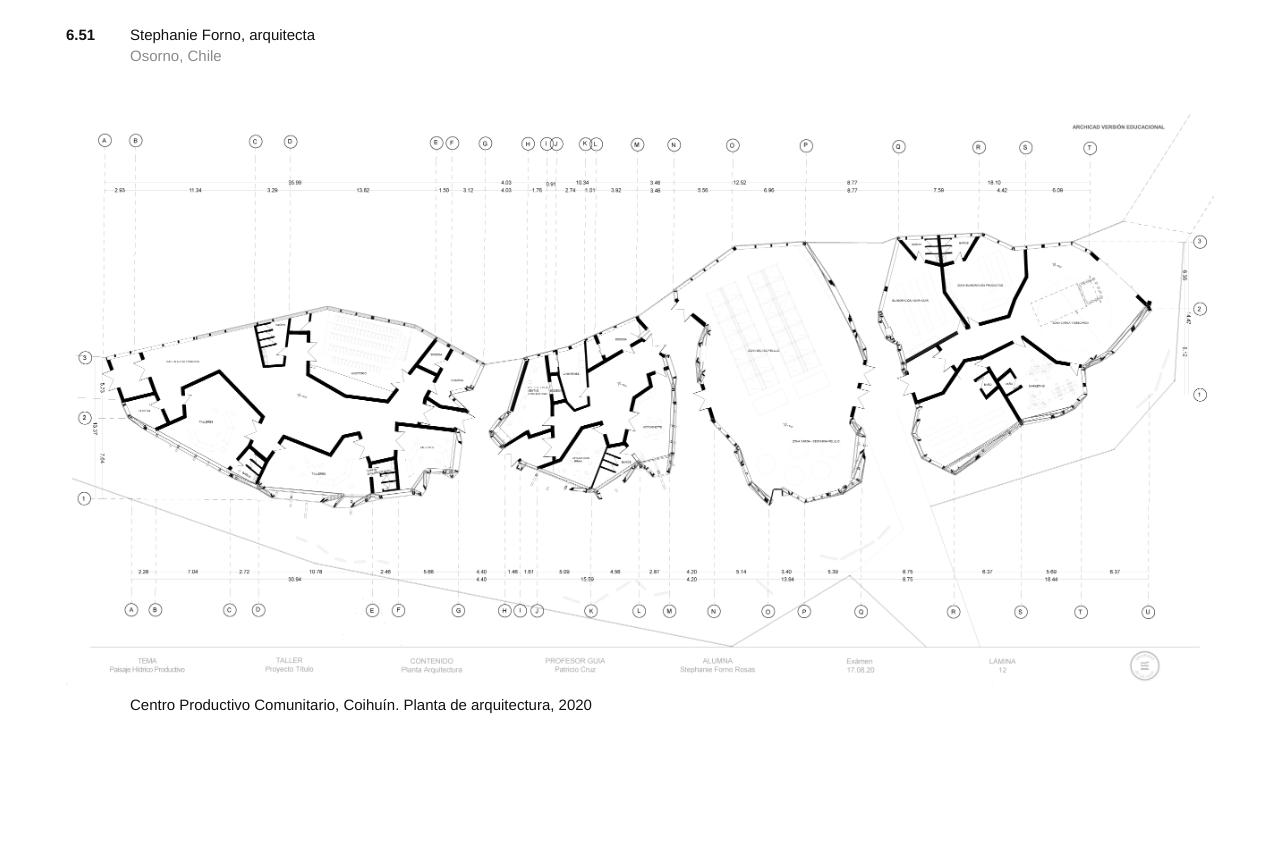
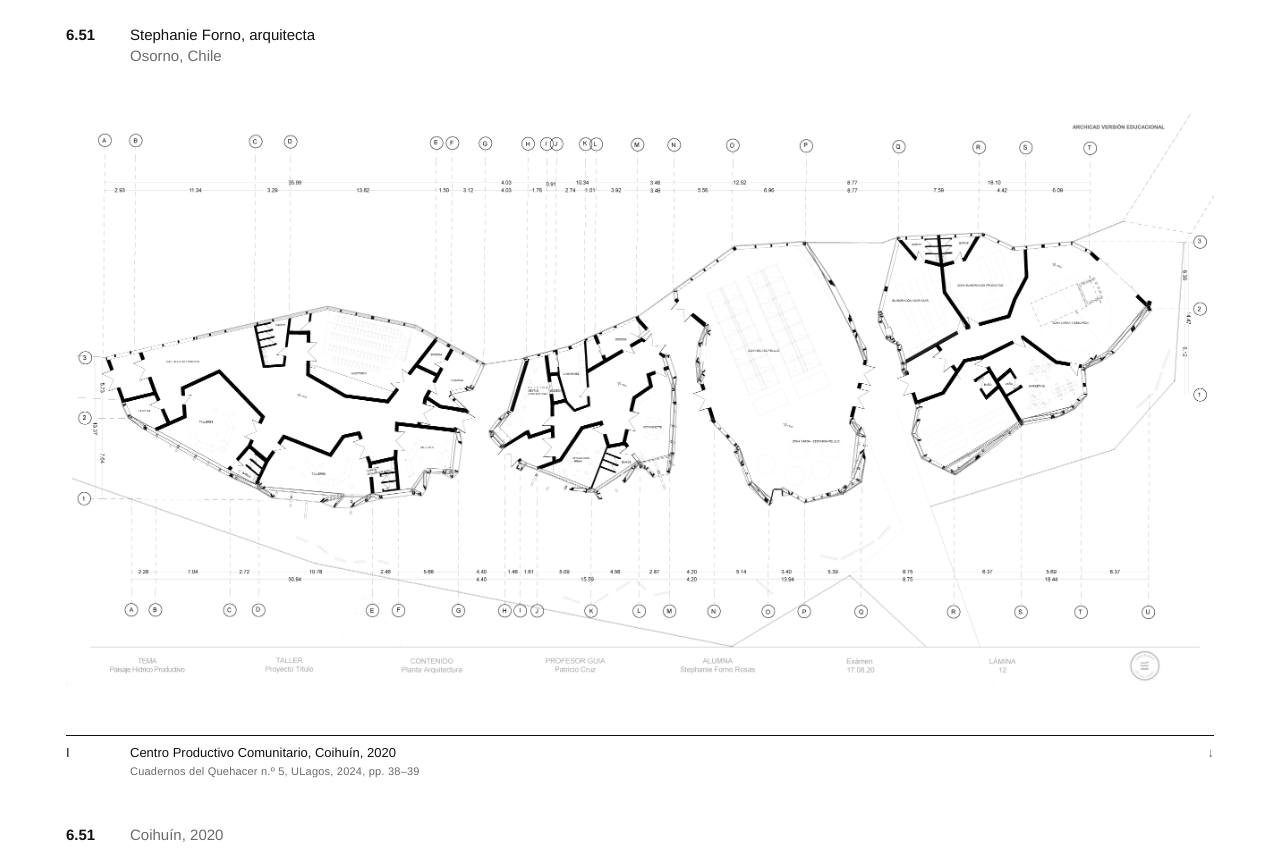
Before and after one commit to stephaniefornorosas-jpg/stephaniefornorosas-jpg.github.io, a plain HTML site: page index.html in a window 1280 px wide. Shown: the top 848 px of the page. Before the commit the page ends 800 px from the top, so only its background shows below. Drawn offline with Linux system fonts and the light colour scheme.

Commit message:
Fase 1: láminas I (silencio, con cita) y III (maqueta)

```diff
--- a/index.html
+++ b/index.html
@@ -2,36 +2,69 @@
 <html lang="es">
 <head>
 <meta charset="utf-8">
-<meta name="viewport" content="width=device-width, initial-scale=1">
+<meta name="viewport" content="width=device-width, initial-scale=1, viewport-fit=cover">
 <title>6.51 · Stephanie Forno, arquitecta</title>
 <meta name="description" content="6.51 · Stephanie Forno, arquitecta. Osorno, Chile.">
 <meta name="author" content="Stephanie Forno">
 <meta property="og:title" content="6.51 · Stephanie Forno, arquitecta">
-<meta property="og:image" content="planta.jpg">
+<meta property="og:image" content="https://stephaniefornorosas-jpg.github.io/planta.jpg">
 <style>
+  /* Recorrido de láminas: cada paso ocupa una pantalla. Hoy, solo grises. */
+  :root{ --ink:#111; --dim:#6b6b6b; --paper:#fff; --rule:#e4e4e4;
+         --font:"Helvetica Neue", Helvetica, Arial, sans-serif; }
   *{box-sizing:border-box}
-  html,body{margin:0; background:#fff; color:#111}
-  body{font-family:"Helvetica Neue", Helvetica, Arial, sans-serif; font-size:15px; line-height:1.4; -webkit-font-smoothing:antialiased}
-  .wrap{max-width:1180px; margin:0 auto; padding:1.5rem max(16px, env(safe-area-inset-right)) 3rem max(16px, env(safe-area-inset-left))}
-  header{display:grid; grid-template-columns:3rem 1fr; gap:1rem; margin-bottom:3rem}
+  html{scroll-snap-type:y proximity}
+  html,body{margin:0; background:var(--paper); color:var(--ink)}
+  body{font-family:var(--font); font-size:15px; line-height:1.4; -webkit-font-smoothing:antialiased}
+  a{color:inherit; text-decoration:none}
+  a:hover{text-decoration:underline; text-underline-offset:3px}
+
+  .lamina{min-height:100svh; scroll-snap-align:start; display:grid; grid-template-rows:auto 1fr auto;
+          padding:1.5rem max(16px, env(safe-area-inset-right)) 1.25rem max(16px, env(safe-area-inset-left));
+          max-width:1180px; margin:0 auto}
+  header{display:grid; grid-template-columns:3rem 1fr; gap:1rem}
+  h1{font:inherit; margin:0}
   b{font-weight:700}
-  .dim{color:#8a8a8a}
-  img{display:block; width:100%; height:auto}
-  figure{margin:0}
-  figcaption{display:grid; grid-template-columns:3rem 1fr; gap:1rem; padding-top:.5rem}
-  @media (max-width:600px){ header, figcaption{grid-template-columns:2.5rem 1fr} header{margin-bottom:2rem} }
+  .dim{color:var(--dim)}
+  figure{margin:0; align-self:center; padding-block:2rem}
+  figure img{display:block; width:100%; height:auto}
+  .pie{display:grid; grid-template-columns:3rem 1fr auto; gap:1rem; border-top:1px solid var(--ink); padding-top:.5rem; font-size:13px}
+  .cita{font-size:11px; letter-spacing:.02em}
+  .sig{color:var(--dim)}
+  @media (max-width:600px){ header,.pie{grid-template-columns:2.5rem 1fr} .pie .sig{grid-column:2} }
 </style>
 </head>
 <body>
-<div class="wrap">
+
+<section class="lamina" id="i">
   <header>
     <span><b>6.51</b></span>
-    <span>Stephanie Forno, arquitecta<br><span class="dim">Osorno, Chile</span></span>
+    <h1>Stephanie Forno, arquitecta<br><span class="dim">Osorno, Chile</span></h1>
   </header>
   <figure>
-    <img src="planta.jpg" alt="Planta de arquitectura del Centro Productivo Comunitario de Coihuín, Puerto Montt">
-    <figcaption><span></span><span>Centro Productivo Comunitario, Coihuín. Planta de arquitectura, 2020</span></figcaption>
+    <img src="planta.jpg" alt="Planta de arquitectura del Centro Productivo Comunitario de Coihuín, Puerto Montt, 2020">
   </figure>
-</div>
+  <div class="pie">
+    <span>I</span>
+    <span>Centro Productivo Comunitario, Coihuín, 2020<br><span class="cita dim">Cuadernos del Quehacer n.º 5, ULagos, 2024, pp. 38–39</span></span>
+    <a class="sig" href="#iii" aria-label="Ir a la lámina siguiente">↓</a>
+  </div>
+</section>
+
+<section class="lamina" id="iii">
+  <header>
+    <span><b>6.51</b></span>
+    <span class="dim">Coihuín, 2020</span>
+  </header>
+  <figure>
+    <img src="cuerpo.jpg" alt="Maqueta del Centro Productivo Comunitario de Coihuín, vista axonométrica" loading="lazy">
+  </figure>
+  <div class="pie">
+    <span>III</span>
+    <span>Maqueta</span>
+    <a class="sig" href="#i" aria-label="Volver al inicio">↑</a>
+  </div>
+</section>
+
 </body>
 </html>
```
Also changed, not shown: cuerpo.jpg (added).
